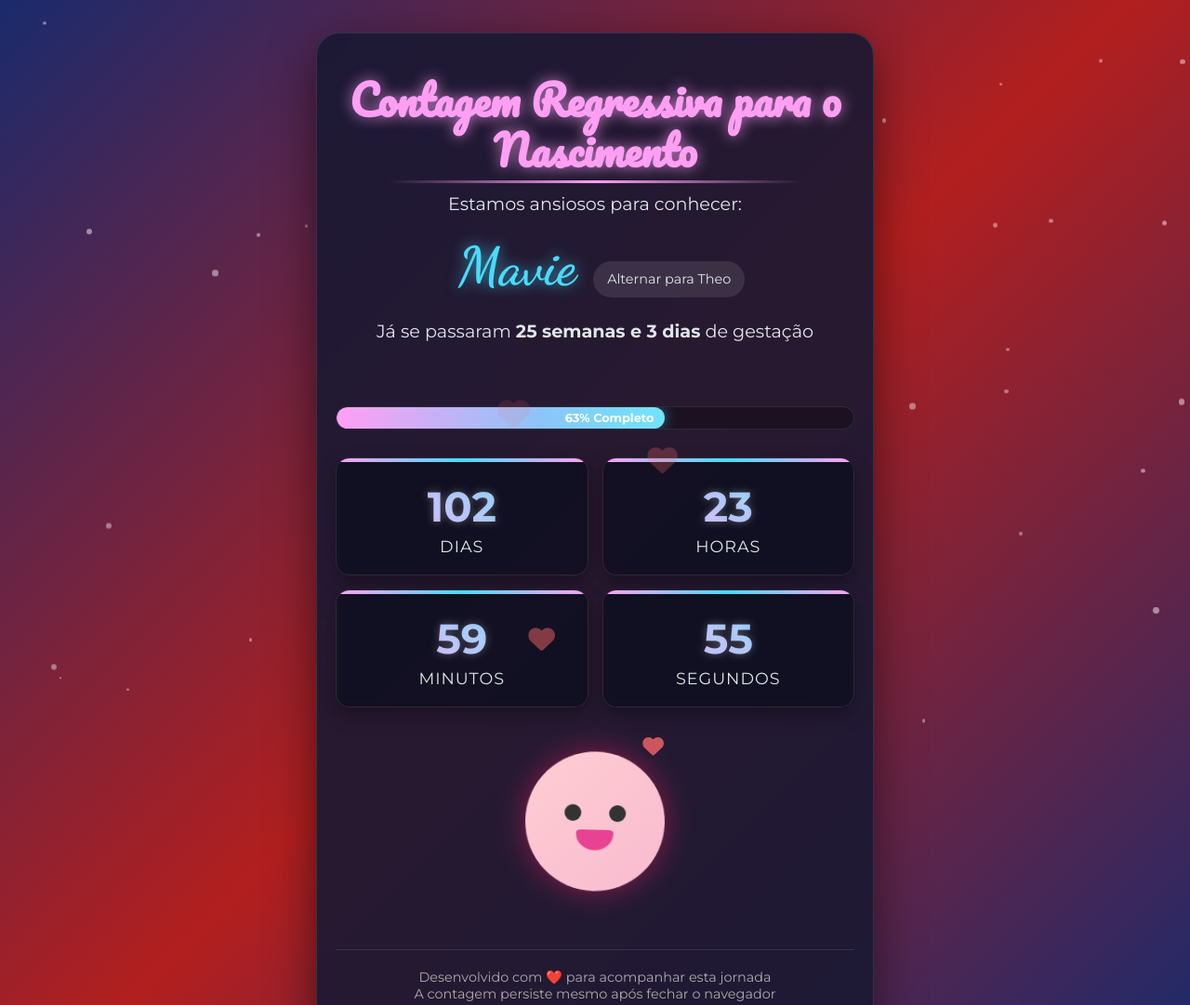
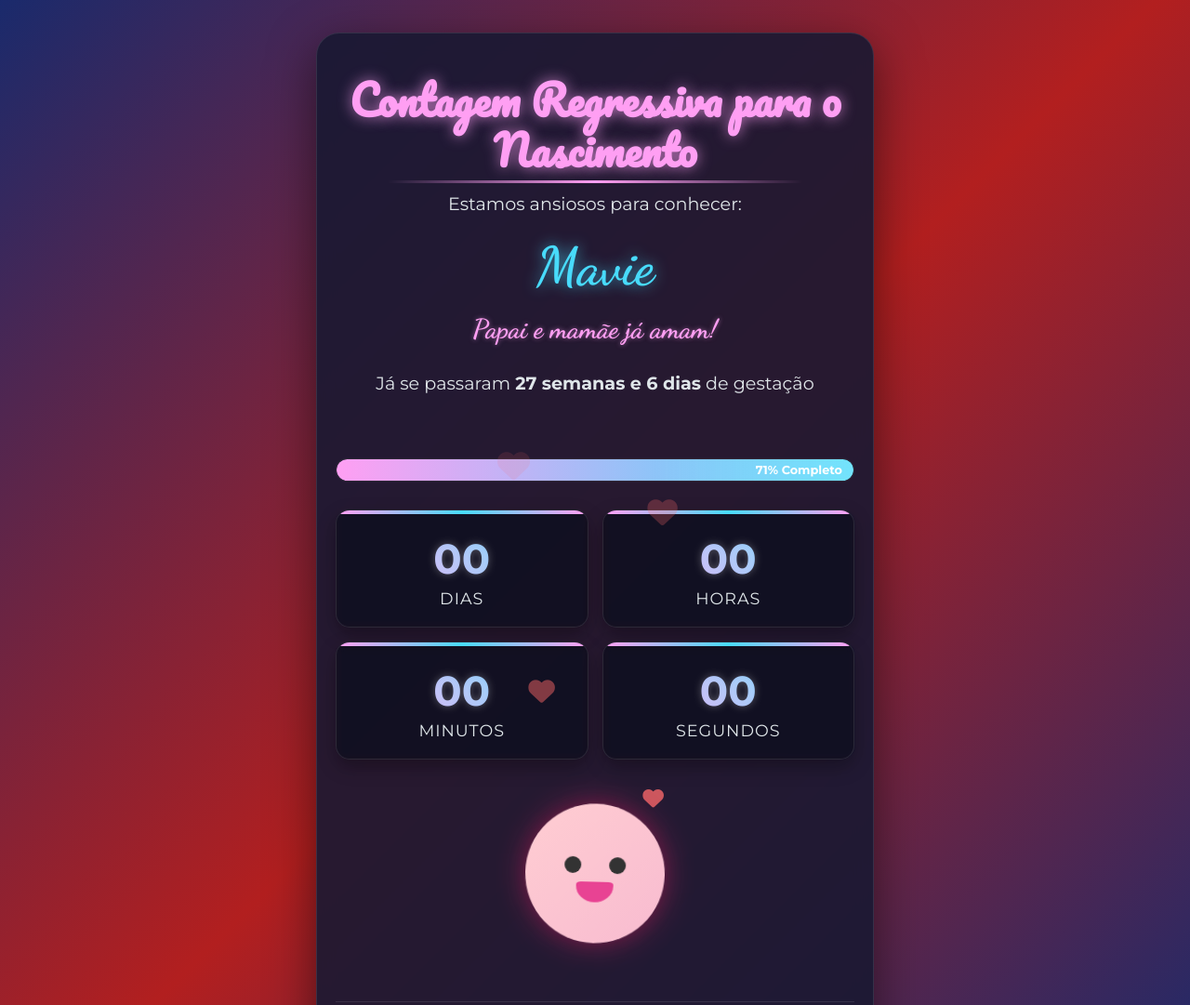
Before and after one commit to bertopiloto/Baby, a plain HTML site: page index.html in a window 1280 px wide. Shown: the top 1081 px of the page at 93% size. Drawn offline with Linux system fonts and the light colour scheme.

Commit message:
Add files via upload

```diff
--- a/index.html
+++ b/index.html
@@ -3,7 +3,7 @@
 <head>
     <meta charset="UTF-8">
     <meta name="viewport" content="width=device-width, initial-scale=1.0">
-    <title>Contagem para Mavie ou Theo</title>
+    <title>Contagem para Mavie</title>
     <link rel="stylesheet" href="https://cdnjs.cloudflare.com/ajax/libs/font-awesome/6.4.0/css/all.min.css">
     <link href="https://fonts.googleapis.com/css2?family=Pacifico&family=Montserrat:wght@400;600;700&family=Dancing+Script:wght@700&display=swap" rel="stylesheet">
     <style>
@@ -105,19 +105,12 @@
             transition: all 0.5s ease;
         }
 
-        .name-switch {
-            display: inline-block;
-            margin-top: 15px;
-            background: rgba(255, 255, 255, 0.1);
-            border-radius: 20px;
-            padding: 8px 15px;
-            font-size: 0.9rem;
-            cursor: pointer;
-            transition: all 0.3s ease;
-        }
-
-        .name-switch:hover {
-            background: rgba(255, 255, 255, 0.2);
+        .love-message {
+            font-family: 'Dancing Script', cursive;
+            font-size: 1.8rem;
+            color: #ff9ff3;
+            margin-top: 10px;
+            text-shadow: 0 0 5px rgba(255, 159, 243, 0.5);
         }
 
         @keyframes nameGlow {
@@ -370,6 +363,7 @@
         @media (max-width: 480px) {
             h1 { font-size: 2.3rem; }
             .baby-name { font-size: 2.8rem; }
+            .love-message { font-size: 1.5rem; }
             .countdown-container { grid-template-columns: 1fr 1fr; gap: 12px; }
             .countdown-value { font-size: 2.3rem; }
             .countdown-label { font-size: 0.95rem; }
@@ -380,6 +374,7 @@
         @media (max-width: 360px) {
             h1 { font-size: 2rem; }
             .baby-name { font-size: 2.4rem; }
+            .love-message { font-size: 1.3rem; }
             .countdown-value { font-size: 2rem; }
             .countdown-label { font-size: 0.85rem; }
         }
@@ -395,15 +390,15 @@
             <div class="baby-info">
                 <p>Estamos ansiosos para conhecer:</p>
                 <div class="baby-name-container">
-                    <div class="baby-name pulse" id="babyName">Mavie</div>
-                    <div class="name-switch" id="nameSwitch">Alternar para Theo</div>
+                    <div class="baby-name pulse">Mavie</div>
+                    <div class="love-message">Papai e mamãe já amam!</div>
                 </div>
-                <p>Já se passaram <strong id="gestation-passed">25 semanas e 2 dias</strong> de gestação</p>
+                <p>Já se passaram <strong id="gestation-passed">27 semanas e 6 dias</strong> de gestação</p>
             </div>
         </div>
 
         <div class="progress-container">
-            <div class="progress-bar" id="progressBar">66% Completo</div>
+            <div class="progress-bar" id="progressBar">71% Completo</div>
         </div>
 
         <div class="countdown-container">
@@ -478,41 +473,24 @@
         }
 
         // Configuração da contagem regressiva com localStorage
-        const totalPregnancyDays = 280; // 40 semanas
+        b
 
         // Verifica se já temos uma data de parto salva
         let dueDate;
         if(localStorage.getItem('babyDueDate')) {
             dueDate = new Date(localStorage.getItem('babyDueDate'));
         } else {
-            // Calcula a nova data de parto baseada na semana atual
+            // Calcula a nova data de parto baseada na semana atual (27 semanas e 6 dias)
             const today = new Date();
             dueDate = new Date(today);
 
-            // Considerando que estamos na 25ª semana + 2 dias
-            // Dias já passados: 25*7 + 2 = 177 dias
-            const daysPassed = 177;
+            // Dias já passados: 27*7 + 6 = 195 dias
+            const daysPassed = 195;
             dueDate.setDate(today.getDate() + (totalPregnancyDays - daysPassed));
 
             // Salva no localStorage
             localStorage.setItem('babyDueDate', dueDate.toISOString());
         }
-
-        // Verifica se já temos um nome salvo
-        let babyName = localStorage.getItem('babyName') || 'Mavie';
-        document.getElementById('babyName').textContent = babyName;
-
-        // Atualiza o texto do botão
-        document.getElementById('nameSwitch').textContent =
-            babyName === 'Mavie' ? 'Alternar para Theo' : 'Alternar para Mavie';
-
-        // Função para alternar o nome
-        document.getElementById('nameSwitch').addEventListener('click', function() {
-            babyName = babyName === 'Mavie' ? 'Theo' : 'Mavie';
-            document.getElementById('babyName').textContent = babyName;
-            this.textContent = babyName === 'Mavie' ? 'Alternar para Theo' : 'Alternar para Mavie';
-            localStorage.setItem('babyName', babyName);
-        });
 
         // Função para formatar tempo de gestação
         function formatGestationTime(daysPassed) {
@@ -531,7 +509,7 @@
                 document.getElementById('hours').textContent = '00';
                 document.getElementById('minutes').textContent = '00';
                 document.getElementById('seconds').textContent = '00';
-                document.getElementById('babyName').textContent = babyName + ' chegou! 🎉';
+                document.querySelector('.baby-name').textContent = 'Mavie chegou! 🎉';
                 document.getElementById('gestation-passed').textContent = '40 semanas e 0 dias';
                 document.getElementById('progressBar').textContent = '100% Completo';
                 document.getElementById('progressBar').style.width = '100%';
```
